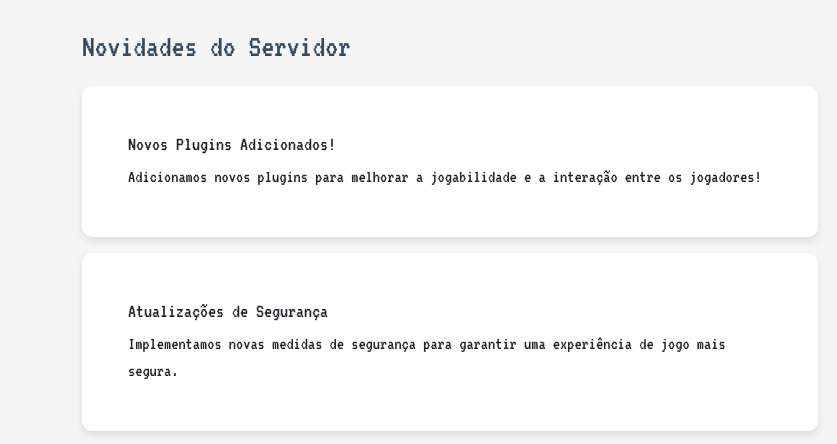
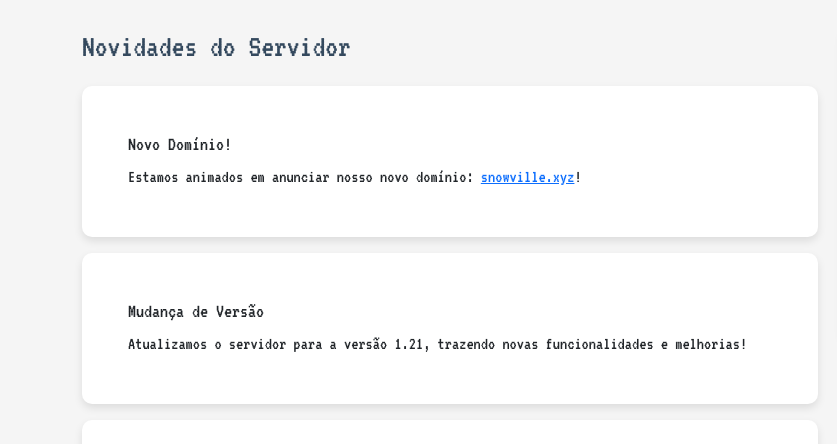
Before and after one commit to akiradv/snowville, a plain HTML site: page index.html in a window 1280 px wide. Shown: the part 143-587 px from the top of the page, 0-837 px from the left. Drawn offline with nearby package versions, Linux system fonts and the light colour scheme.

Commit message:
MUDANÇAS (23/12)

```diff
--- a/index.html
+++ b/index.html
@@ -35,6 +35,18 @@
         <div class="row">
             <div class="col-md-8">
                 <h2>Novidades do Servidor</h2>
+                <div class="card mb-3">
+                    <div class="card-body">
+                        <h5 class="card-title">Novo Domínio!</h5>
+                        <p class="card-text">Estamos animados em anunciar nosso novo domínio: <a href="https://www.snowville.xyz" target="_blank">snowville.xyz</a>!</p>
+                    </div>
+                </div>
+                <div class="card mb-3">
+                    <div class="card-body">
+                        <h5 class="card-title">Mudança de Versão</h5>
+                        <p class="card-text">Atualizamos o servidor para a versão 1.21, trazendo novas funcionalidades e melhorias!</p>
+                    </div>
+                </div>
                 <div class="card mb-3">
                     <div class="card-body">
                         <h5 class="card-title">Novos Plugins Adicionados!</h5>
```
